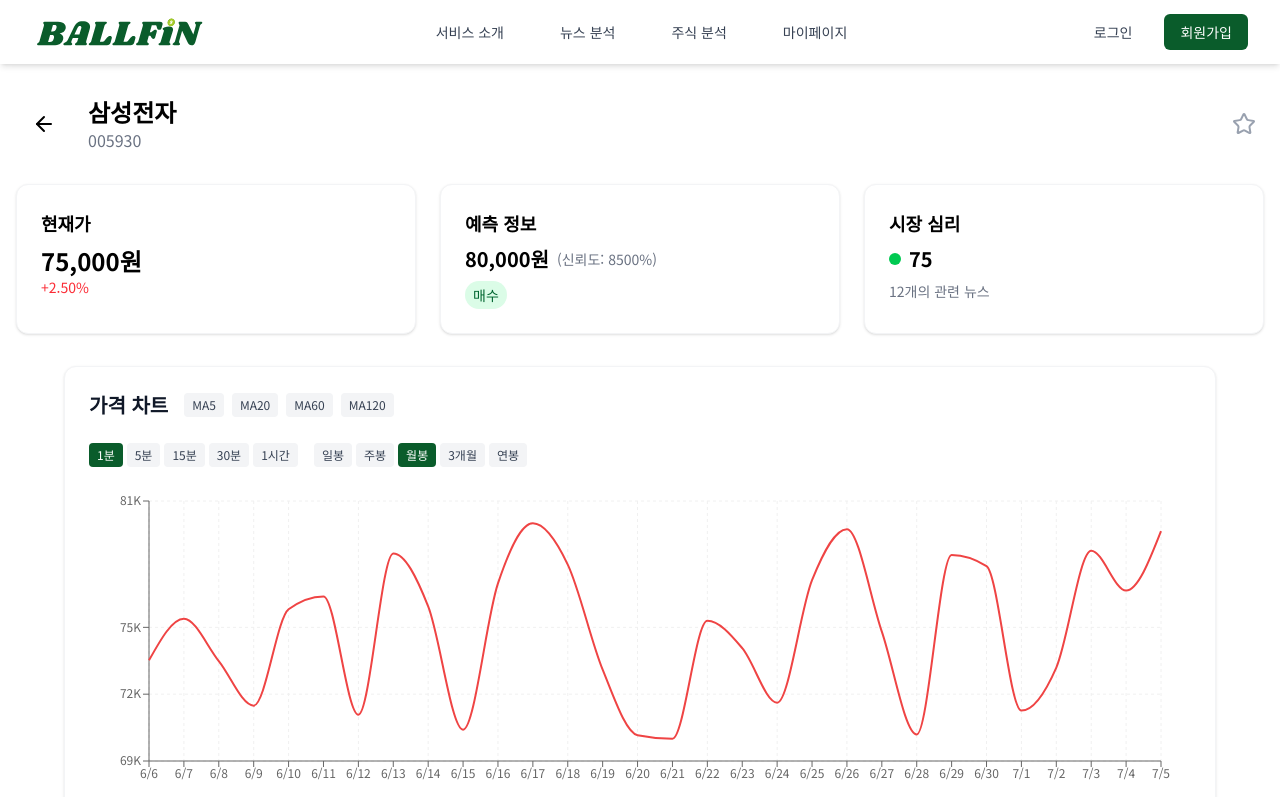
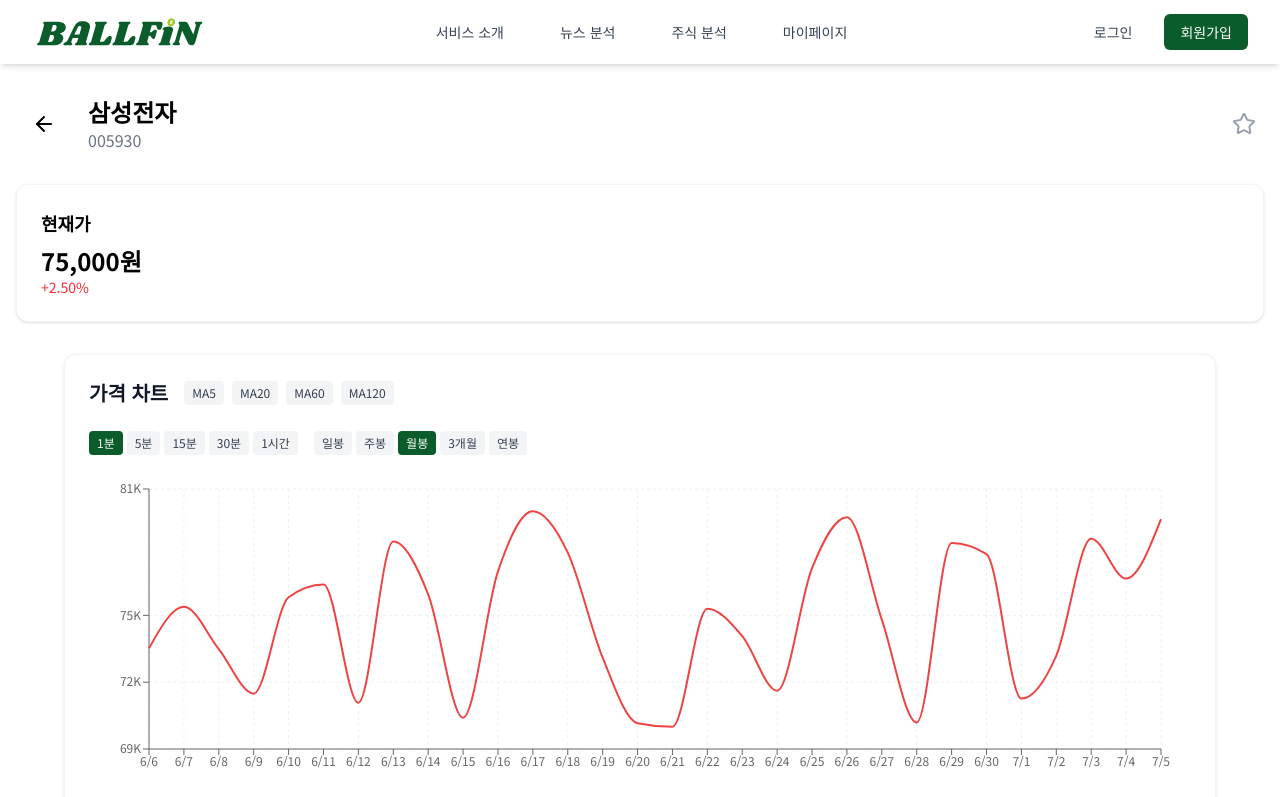
Before and after one commit to BALLFiN/BALLFiN-FE, a React (Vite) app: page /stock/1 in a window 1280 px wide. Shown: the top 797 px of the page. Built offline with nearby package versions, Linux system fonts and the light colour scheme; a web font is replaced by a local one.

Commit message:
🎨: 주식 정보 세분화

```diff
--- a/src/components/stockDetail/StockInfo.tsx
+++ b/src/components/stockDetail/StockInfo.tsx
@@ -1,26 +1,11 @@
 interface StockInfoProps {
   price: number;
   change: number;
-  prediction: {
-    targetPrice: number;
-    confidence: number;
-    recommendation: "buy" | "sell" | "hold";
-  };
-  sentiment: "positive" | "negative" | "neutral";
-  score: number;
-  newsCount: number;
 }
 
-export default function StockInfo({
-  price,
-  change,
-  prediction,
-  sentiment,
-  score,
-  newsCount,
-}: StockInfoProps) {
+export default function StockInfo({ price, change }: StockInfoProps) {
   return (
-    <div className="grid grid-cols-1 md:grid-cols-3 gap-6 mb-8">
+    <div className="grid grid-cols-1 md:grid-cols-1 gap-6 mb-8">
       <div className="bg-white rounded-xl shadow-sm border border-gray-100 p-6">
         <h3 className="text-lg font-semibold mb-2">현재가</h3>
         <div className="text-2xl font-bold">{price.toLocaleString()}원</div>
@@ -33,50 +18,6 @@ export default function StockInfo({
           {change.toFixed(2)}%
         </div>
       </div>
-
-      <div className="bg-white rounded-xl shadow-sm border border-gray-100 p-6">
-        <h3 className="text-lg font-semibold mb-2">예측 정보</h3>
-        <div className="flex items-center gap-2 mb-2">
-          <div className="text-xl font-bold">
-            {prediction.targetPrice.toLocaleString()}원
-          </div>
-          <div className="text-sm text-gray-500">
-            (신뢰도: {Math.round(prediction.confidence * 100)}%)
-          </div>
-        </div>
-        <div
-          className={`inline-block px-2 py-1 rounded-full text-sm font-medium ${
-            prediction.recommendation === "buy"
-              ? "bg-green-100 text-green-800"
-              : prediction.recommendation === "sell"
-                ? "bg-red-100 text-red-800"
-                : "bg-gray-100 text-gray-800"
-          }`}
-        >
-          {prediction.recommendation === "buy"
-            ? "매수"
-            : prediction.recommendation === "sell"
-              ? "매도"
-              : "관망"}
-        </div>
-      </div>
-
-      <div className="bg-white rounded-xl shadow-sm border border-gray-100 p-6">
-        <h3 className="text-lg font-semibold mb-2">시장 심리</h3>
-        <div className="flex items-center gap-2 mb-2">
-          <div
-            className={`w-3 h-3 rounded-full ${
-              sentiment === "positive"
-                ? "bg-green-500"
-                : sentiment === "negative"
-                  ? "bg-red-500"
-                  : "bg-gray-500"
-            }`}
-          />
-          <div className="text-xl font-bold">{score}</div>
-        </div>
-        <div className="text-sm text-gray-500">{newsCount}개의 관련 뉴스</div>
-      </div>
     </div>
   );
 }
```
